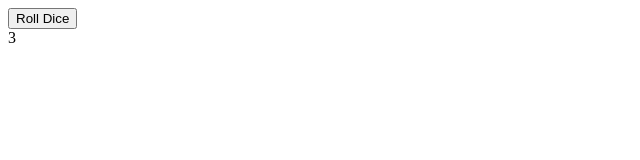
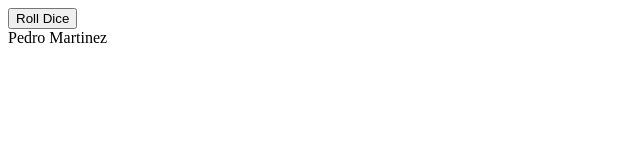
Before and after one commit to unrealities/stratomagic, a plain HTML site: page index.html in a window 1280 px wide. Both pictures are taken after a click on the button "Roll Dice". Shown: the whole page, without its empty margins (0-640 px from the left). Drawn offline with Linux system fonts and the light colour scheme.

Commit message:
add players and initial roll result

```diff
--- a/index.html
+++ b/index.html
@@ -10,13 +10,33 @@
         </div>
         <script>
             function roll() {
-                let diceRollResult = randomPositiveInteger(20)
-                document.getElementById("result").innerHTML = diceRollResult;
+                let winner = controllingPlayer(BB, PM)
+                document.getElementById("result").innerHTML = winner["name"];
             }
             function randomPositiveInteger(max) {
                 let randomDecimal = Math.random() * max;
                 return Math.floor(randomDecimal) + 1;
             }
+
+            // Create an all Barry Bonds lineup to face Pedro Martinez
+            // 2002 Barry Bonds : 2002 MLB Showdown All Star Game #27
+            // Giants | Pos: LF-RF : 0 | Bats: L | Points: 910 | Speed: 14
+            let BB = { "name": "Barry Bonds", "onBase": 14,
+                       "chart": ["SO","SO","GB","FB","FB","BB","BB","BB","BB","BB",
+                                 "BB","BB","BB","BB","1B","2B","HR","HR","HR","HR"]};
+            // 1997 Pedro Martinez : 2002 MLB Showdown Pennant Run Super Season #112
+            // Expos | Pos: SP | Throws: R | Points: 830 | IP: 7
+            let PM = { "name": "Pedro Martinez", "control": 6,
+                       "chart": ["PU","PU","SO","SO","SO","SO","SO","SO","SO","SO",
+                                  "SO","GB","GB","GB","FB","FB","FB","BB","1B","1B"]};
+
+            function controllingPlayer(batter, pitcher) {
+                let diceRollResult = randomPositiveInteger(20);
+                if ((diceRollResult + pitcher["control"]) > batter["onBase"]) {
+                    return batter;
+                }
+                return pitcher;
+            }
         </script>
     </body>
 </html>
```
